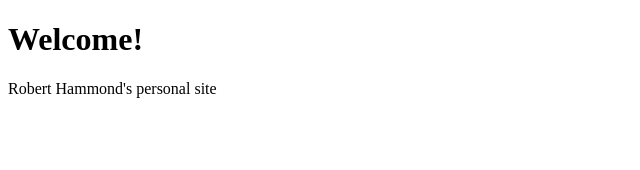
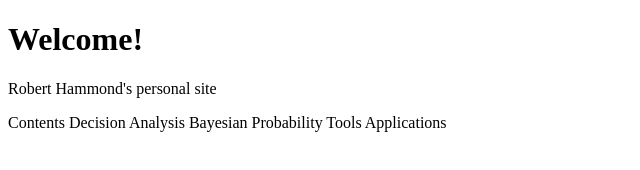
Before and after one commit to robertkhdev/robertkhdev.github.io, a plain HTML site: page index.html in a window 1280 px wide. Shown: the whole page, without its empty margins (0-640 px from the left). Drawn offline with Linux system fonts and the light colour scheme.

Commit message:
Update index.html

```diff
--- a/index.html
+++ b/index.html
@@ -3,5 +3,12 @@
 <body>
 <h1>Welcome!</h1>
 <p>Robert Hammond's personal site</p>
+<p>Contents
+	Decision Analysis
+	Bayesian Probability
+	Tools
+	Applications
+</p>
+
 </body>
 </html>
```
